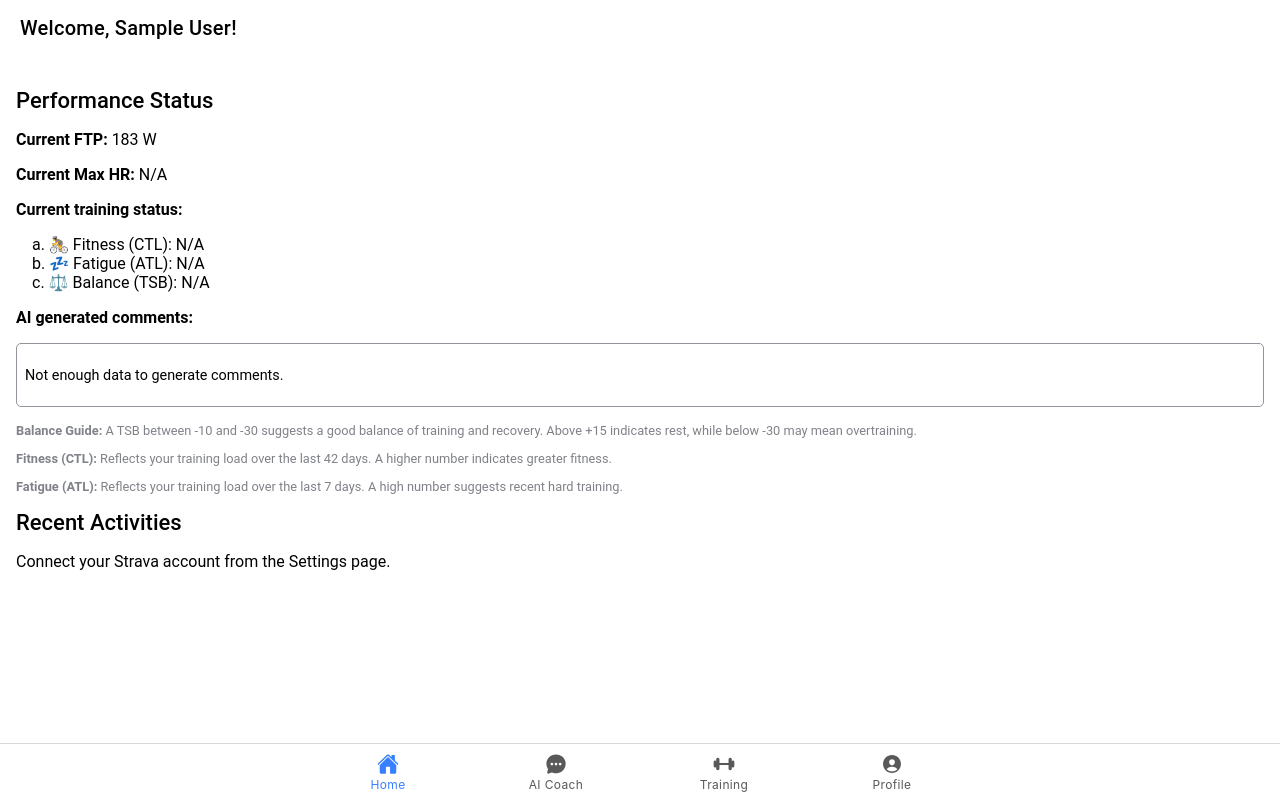
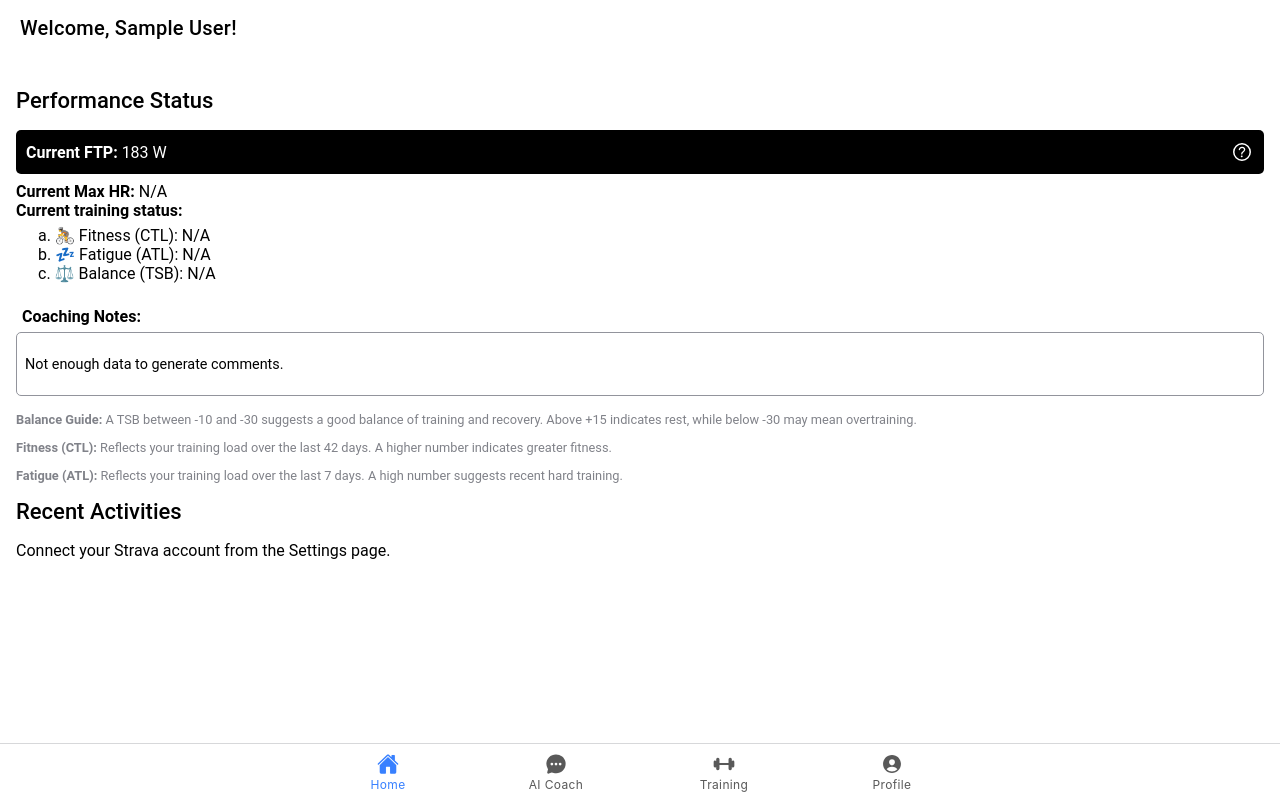
Before and after one commit to davincecode/velovo, a React (Vite) app in the folder client/: page /home in a window 1280 px wide. Built offline with nearby package versions, Linux system fonts and the light colour scheme; no server answers; the database is empty; sample sign-in values are in the browser's storage.

Commit message:
Updates ai stuff

```diff
--- a/client/src/components/PerformanceCard.tsx
+++ b/client/src/components/PerformanceCard.tsx
@@ -1,11 +1,12 @@
-import React, { useState, useEffect } from 'react';
+import React, { useState, useEffect, useCallback } from 'react';
 import { useStravaData } from '../context/StravaContext';
 import { useAuth } from '../context/AuthContext';
 import { db } from '../services/firebase';
 import { doc, getDoc } from 'firebase/firestore';
 import { UserProfile } from '../userProfile';
-import { IonSpinner } from '@ionic/react';
+import { IonSpinner, IonIcon, IonModal, IonHeader, IonToolbar, IonTitle, IonContent, IonButtons, IonButton } from '@ionic/react';
 import { TrainingAnalyticsService, FitnessData } from '../services/TrainingAnalyticsService';
+import { helpCircleOutline, arrowBack } from 'ionicons/icons';
 
 export const PerformanceCard: React.FC = () => {
     const { user } = useAuth();
@@ -15,6 +16,7 @@ export const PerformanceCard: React.FC = () => {
     const [fitnessData, setFitnessData] = useState<FitnessData | null>(null);
     const [aiMessage, setAiMessage] = useState<string>('');
     const [currentFtp, setCurrentFtp] = useState<number | null>(null);
+    const [showFtpInfoModal, setShowFtpInfoModal] = useState(false);
 
     useEffect(() => {
         const fetchUserProfile = async () => {
@@ -82,6 +84,14 @@ export const PerformanceCard: React.FC = () => {
         }
     }, [activities, currentFtp]);
 
+    const handleFtpInfoClick = useCallback(() => {
+        setShowFtpInfoModal(true);
+    }, []);
+
+    const handleCloseFtpInfoModal = useCallback(() => {
+        setShowFtpInfoModal(false);
+    }, []);
+
     if (stravaLoading || loadingProfile || currentFtp === null) {
         return (
             <div style={{ textAlign: 'center' }}>
@@ -93,14 +103,35 @@ export const PerformanceCard: React.FC = () => {
 
     const maxHr = userProfile && userProfile.health_lifestyle ? userProfile.health_lifestyle.max_hr : undefined;
 
+    const ftpExplanationHtml = `
+        <p>Your Functional Threshold Power (FTP) is determined in one of two ways:</p>
+        <ol>
+            <li><b>From your profile:</b> If you have manually entered an FTP in your profile settings, this value will be used.</li>
+            <li><b>Estimated from Strava activities:</b> If no FTP is set in your profile, we estimate it from your recent Strava activities. This estimation is based on a 20-minute maximal effort within a ride, or a similar sustained high-power output.</li>
+            <li><b>Default Fallback:</b> If neither of the above provides an FTP, a default value of 183 W is used.</li>
+        </ol>
+        <p>For the most accurate performance metrics, ensure your FTP is up-to-date in your profile settings.</p>
+    `;
+
+    const HtmlContent: React.FC<{ html: string }> = ({ html }) => {
+        return <div dangerouslySetInnerHTML={{ __html: html }} />;
+    };
+
     return (
         <section>
             <h3>Performance Status</h3>
-            <div style={{ marginBottom: '1rem' }}>
-                <p><strong>Current FTP:</strong> {currentFtp ? `${currentFtp} W` : 'N/A'}</p>
-                <p><strong>Current Max HR:</strong> {maxHr ? `${maxHr} bpm` : 'N/A'}</p>
-                <p><strong>Current training status:</strong></p>
-                <ul style={{ listStyle: 'none', paddingLeft: '1rem' }}>
+            <div style={{ marginBottom: '1.5rem' }}>
+                <p className="ftp-highlight" style={{ marginBottom: '0.5rem', display: 'flex', justifyContent: 'space-between', alignItems: 'center' }}>
+                    <span><strong>Current FTP:</strong> {currentFtp ? `${currentFtp} W` : 'N/A'}</span>
+                    <IonIcon
+                        icon={helpCircleOutline}
+                        onClick={handleFtpInfoClick}
+                        style={{ fontSize: '1.5em', verticalAlign: 'middle', cursor: 'pointer' }}
+                    />
+                </p>
+                <p style={{ margin: '0' }}><strong>Current Max HR:</strong> {maxHr ? `${maxHr} bpm` : 'N/A'}</p>
+                <p style={{ margin: '0' }}><strong>Current training status:</strong></p>
+                <ul style={{ margin:'6px', listStyle: 'none', paddingLeft: '1rem' }}>
                     <li>a. 🚴 Fitness (CTL): {fitnessData?.ctl ?? 'N/A'}</li>
                     <li>b. 💤 Fatigue (ATL): {fitnessData?.atl ?? 'N/A'}</li>
                     <li>c. ⚖️ Balance (TSB): {fitnessData?.tsb ?? 'N/A'}</li>
@@ -108,7 +139,7 @@ export const PerformanceCard: React.FC = () => {
             </div>
 
             <div style={{ marginBottom: '1rem' }}>
-                <p><strong>AI generated comments:</strong></p>
+                <p style={{ margin: '6px' }}><strong>Coaching Notes:</strong></p>
                 <div style={{ border: '1px solid var(--ion-color-medium)', borderRadius: '5px', padding: '0.5rem', fontSize: '0.9rem' }}>
                     <p>{aiMessage || 'Not enough data to generate comments.'}</p>
                 </div>
@@ -119,6 +150,25 @@ export const PerformanceCard: React.FC = () => {
                 <p><strong>Fitness (CTL):</strong> Reflects your training load over the last 42 days. A higher number indicates greater fitness.</p>
                 <p><strong>Fatigue (ATL):</strong> Reflects your training load over the last 7 days. A high number suggests recent hard training.</p>
             </div>
+
+            <IonModal
+                isOpen={showFtpInfoModal}
+                onDidDismiss={handleCloseFtpInfoModal}
+            >
+                <IonHeader>
+                    <IonToolbar>
+                        <IonButtons slot="start">
+                            <IonButton onClick={handleCloseFtpInfoModal}>
+                                <IonIcon icon={arrowBack} />
+                            </IonButton>
+                        </IonButtons>
+                        <IonTitle>FTP Explanation</IonTitle>
+                    </IonToolbar>
+                </IonHeader>
+                <IonContent className="ion-padding">
+                    <HtmlContent html={ftpExplanationHtml} />
+                </IonContent>
+            </IonModal>
         </section>
     );
 };
--- a/client/src/pages/Home.tsx
+++ b/client/src/pages/Home.tsx
@@ -1,5 +1,5 @@
 import React, { useEffect, useState, useCallback } from 'react';
-import { IonPage, IonHeader, IonTitle, IonToolbar, IonContent, IonList, IonItem, IonLabel, IonRefresher, IonRefresherContent, IonButton, IonIcon, IonModal, IonButtons, IonBackButton } from '@ionic/react';
+import { IonPage, IonHeader, IonTitle, IonToolbar, IonContent, IonList, IonItem, IonLabel, IonRefresher, IonRefresherContent, IonButton, IonIcon, IonModal, IonButtons } from '@ionic/react';
 import { RefresherEventDetail } from '@ionic/core';
 import { useAuth } from '../context/AuthContext';
 import { useStravaData } from '../context/StravaContext';
@@ -171,14 +171,13 @@ export const Home: React.FC = () => {
                                                     View on Strava
                                                 </IonButton>
                                             </IonLabel>
-                                            {/* Moved IonIcon to upper right corner of IonItem */}
                                             <IonIcon
                                                 icon={helpCircleOutline}
                                                 onClick={handleInfoIconClick}
                                                 style={{
                                                     position: 'absolute',
-                                                    top: '10px', // Adjust as needed
-                                                    right: '10px', // Adjust as needed
+                                                    top: '10px',
+                                                    right: '10px',
                                                     fontSize: '24px',
                                                     cursor: 'pointer',
                                                     zIndex: 1
--- a/client/src/theme/global.css
+++ b/client/src/theme/global.css
@@ -110,3 +110,10 @@ ion-item.custom-input-item.input-focused {
     --border-width: 0 0 2px 0 !important;
     --border-color: black !important;
 }
+
+.ftp-highlight {
+    background: #000000;
+    padding: 10px;
+    color: #fff;
+    border-radius: 5px;
+}
```
